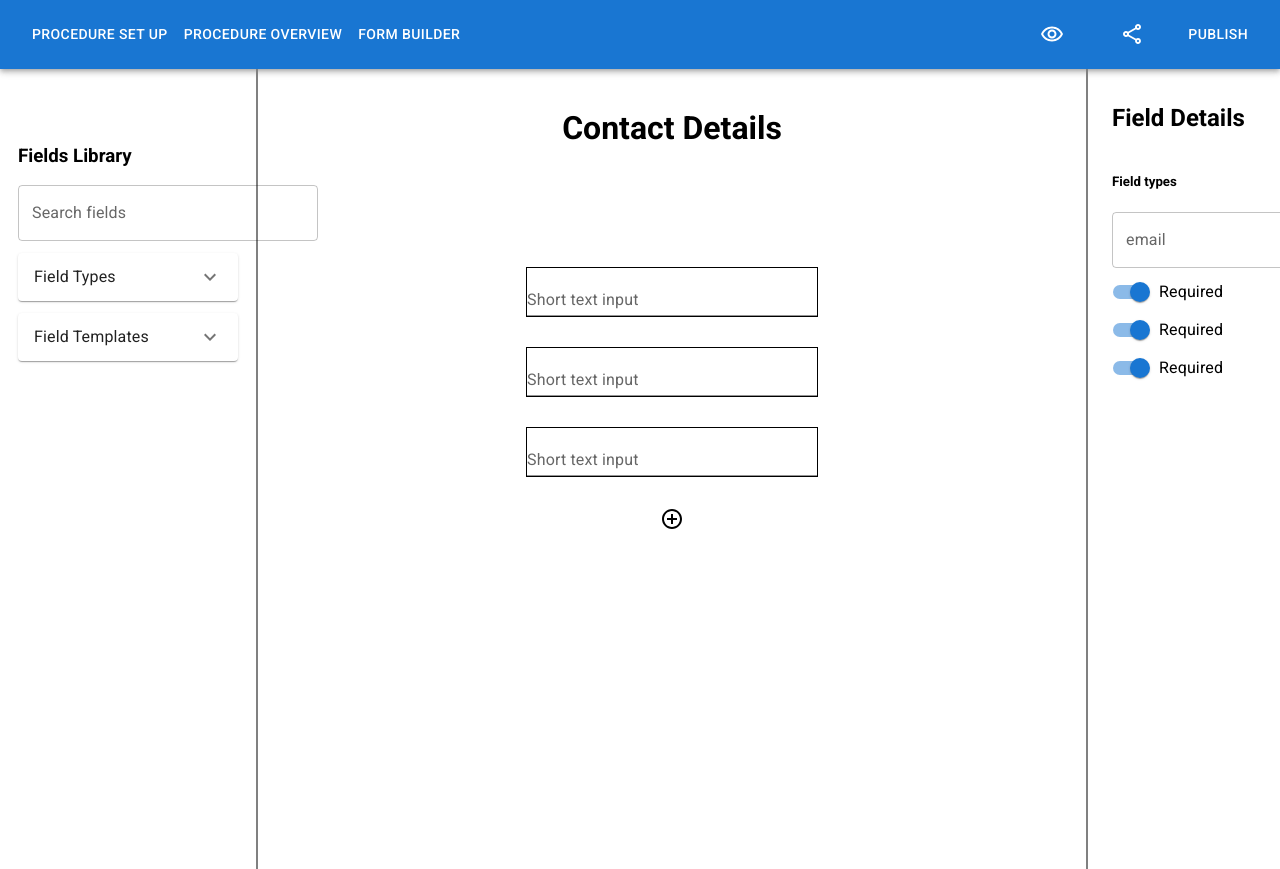
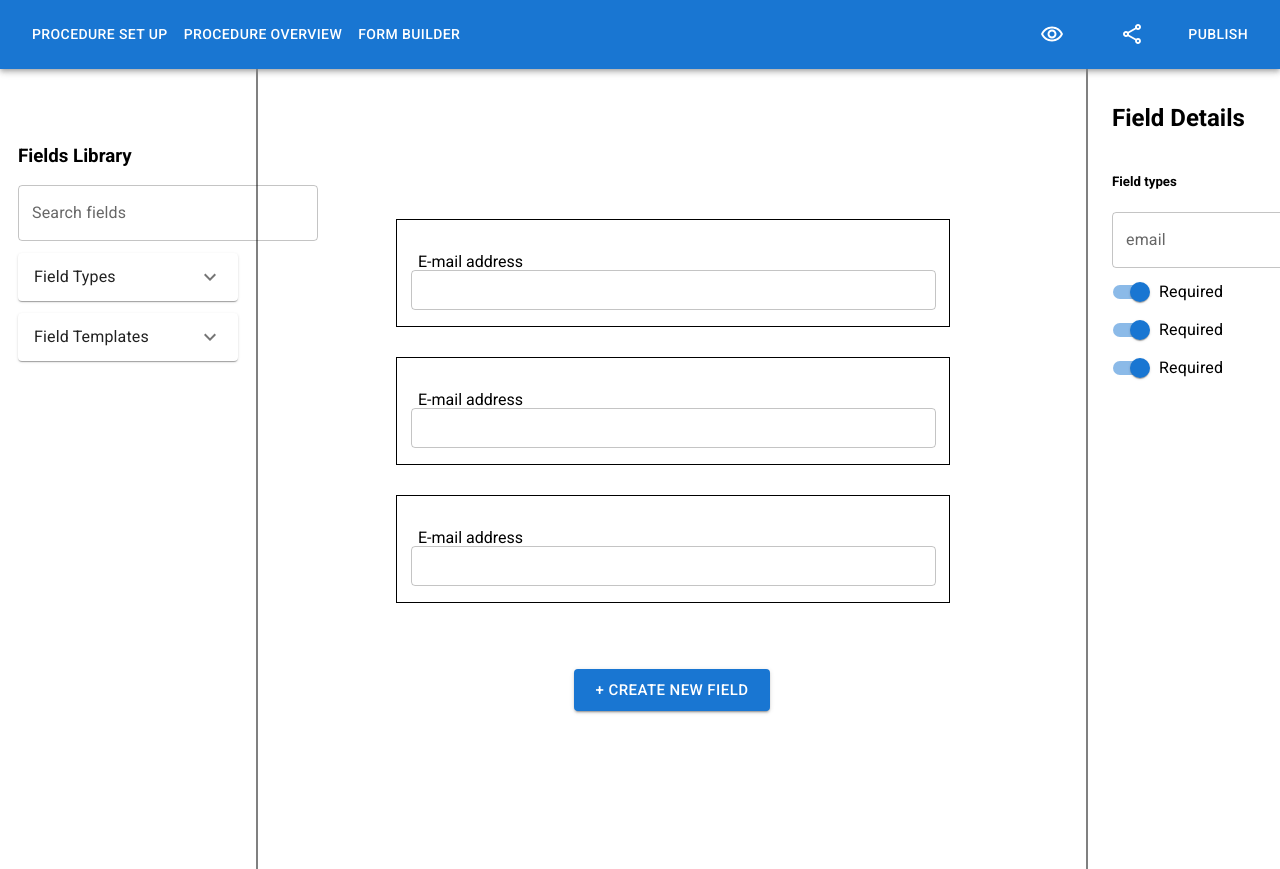
Before and after one commit to osoc22/project-digital-wallet, a React (Create React App) app: page /builder in a window 1280 px wide. Shown: the top 869 px of the page. Built offline with nearby package versions, Linux system fonts and the light colour scheme.

Commit message:
Builder main container added, icons missing

```diff
--- a/src/components/Builder.tsx
+++ b/src/components/Builder.tsx
@@ -1,11 +1,12 @@
 // import {Book} from '@mui/icons-material/book';
 // import LocalLibraryOutlinedIcon from '@mui/icons-material/LocalLibraryOutlined';
-import TextField from './TextField';
+
 import Container from '@mui/material/Container';
 import Box from '@mui/material/Box';
 import BuilderHelper from './BuilderHelper';
-import AddCircleOutlineIcon from '@mui/icons-material/AddCircleOutline';
 import FieldsLibrary from './FieldsLibrary';
+import Button from '@mui/material/Button';
+import BuilderMainContainer from './BuilderMainContainer';
 
 export default function ProcedureDesign() {
   return (
@@ -14,22 +15,11 @@ export default function ProcedureDesign() {
         <FieldsLibrary />
       </div>
       <div className="builder-main">
-        <div className='builder-title-section'>
-          <h1>Contact Details</h1>
-        </div>
         <div className='builder-component-section'>
-          <Box sx={{width:'35%',border:1, marginBottom:'30px'}}>
-            <TextField />
-          </Box>
-          <Box sx={{width:'35%',border:1, marginBottom:'30px'}}>
-            <TextField />
-          </Box>
-          <Box sx={{width:'35%',border:1, marginBottom:'30px'}}>
-            <TextField />
-          </Box>
+          <BuilderMainContainer />
         </div>
         <Box sx={{display:'flex', justifyContent:'center'}}>
-          <AddCircleOutlineIcon sx={{width:'60px'}} />
+          <Button variant='contained' color='primary' size='large'>+ Create new field</Button>
         </Box>
       </div>
       <div className="builder-helper">
--- /dev/null
+++ b/src/components/BuilderMainContainer.tsx
@@ -0,0 +1,19 @@
+import Container from "@mui/material/Container";
+import Box from "@mui/material/Box";
+import InputBox from "./InputBox";
+
+export default function BuilderMainContainer() {
+  return (
+    <Container maxWidth='sm' style={{ display: 'flex', flexDirection: 'column', height: '450px', marginTop:'150px' }}>
+      <Box sx={{width:'100%',border:1, marginBottom:'30px', py:2}}>
+        <InputBox />
+      </Box>
+      <Box sx={{width:'100%',border:1, marginBottom:'30px', py:2}}>
+        <InputBox />
+      </Box>
+      <Box sx={{width:'100%',border:1, marginBottom:'30px', py:2}}>
+        <InputBox />
+      </Box>
+    </Container>
+  )
+}
--- /dev/null
+++ b/src/components/InputBox.tsx
@@ -0,0 +1,19 @@
+import * as React from 'react';
+import Box from '@mui/material/Box';
+import TextField from '@mui/material/TextField';
+
+export default function BasicTextFields() {
+  return (
+    <Box
+      component="form"
+      sx={{
+        '& > :not(style)': { pl:1.8, mx:'auto', width: '95%'},
+      }}
+      noValidate
+      autoComplete="off"
+    >
+      <p style={{marginBottom:-1}}>E-mail address</p>
+      <TextField id="outlined-basic" label="" variant="outlined" size='small' />
+    </Box>
+  );
+}
```
